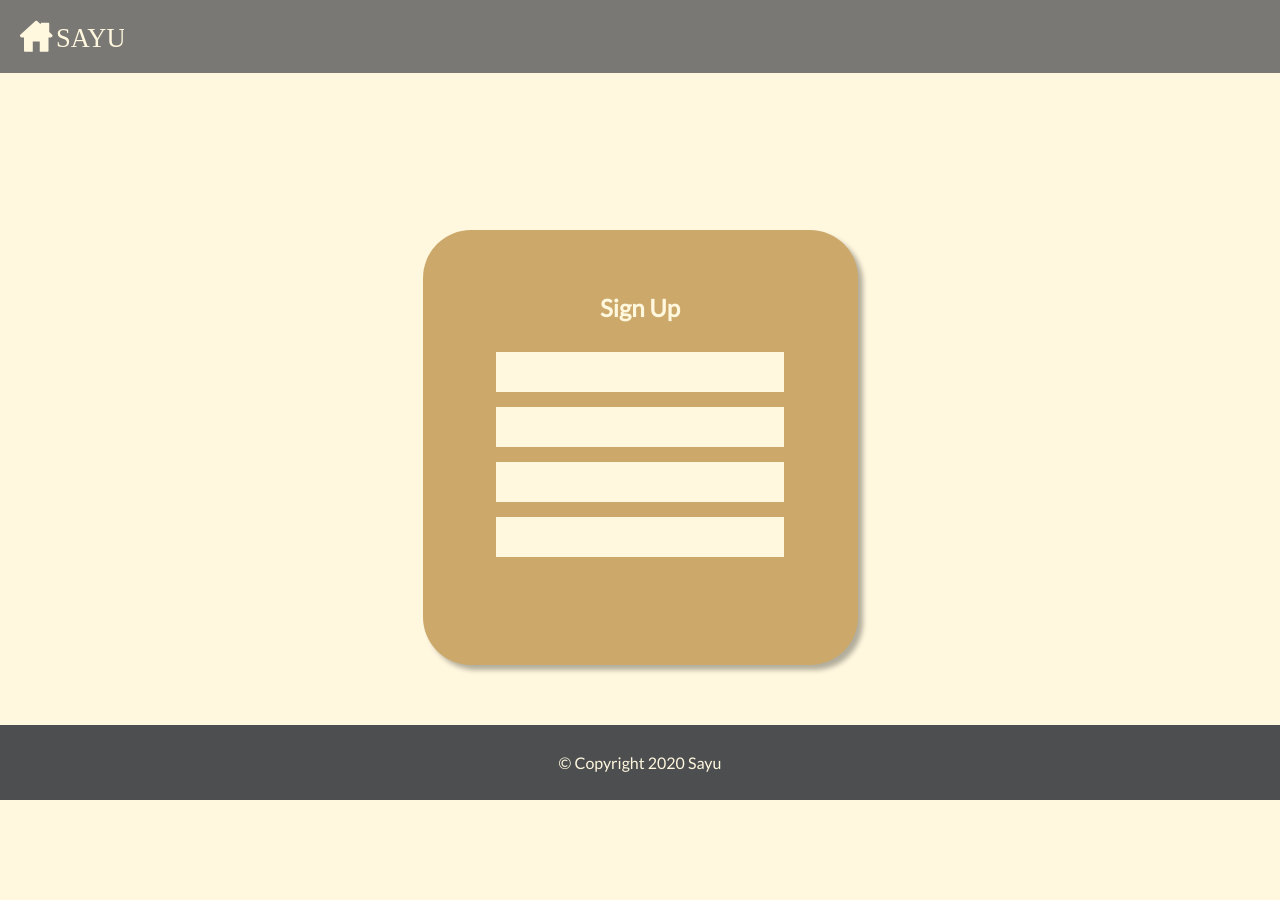
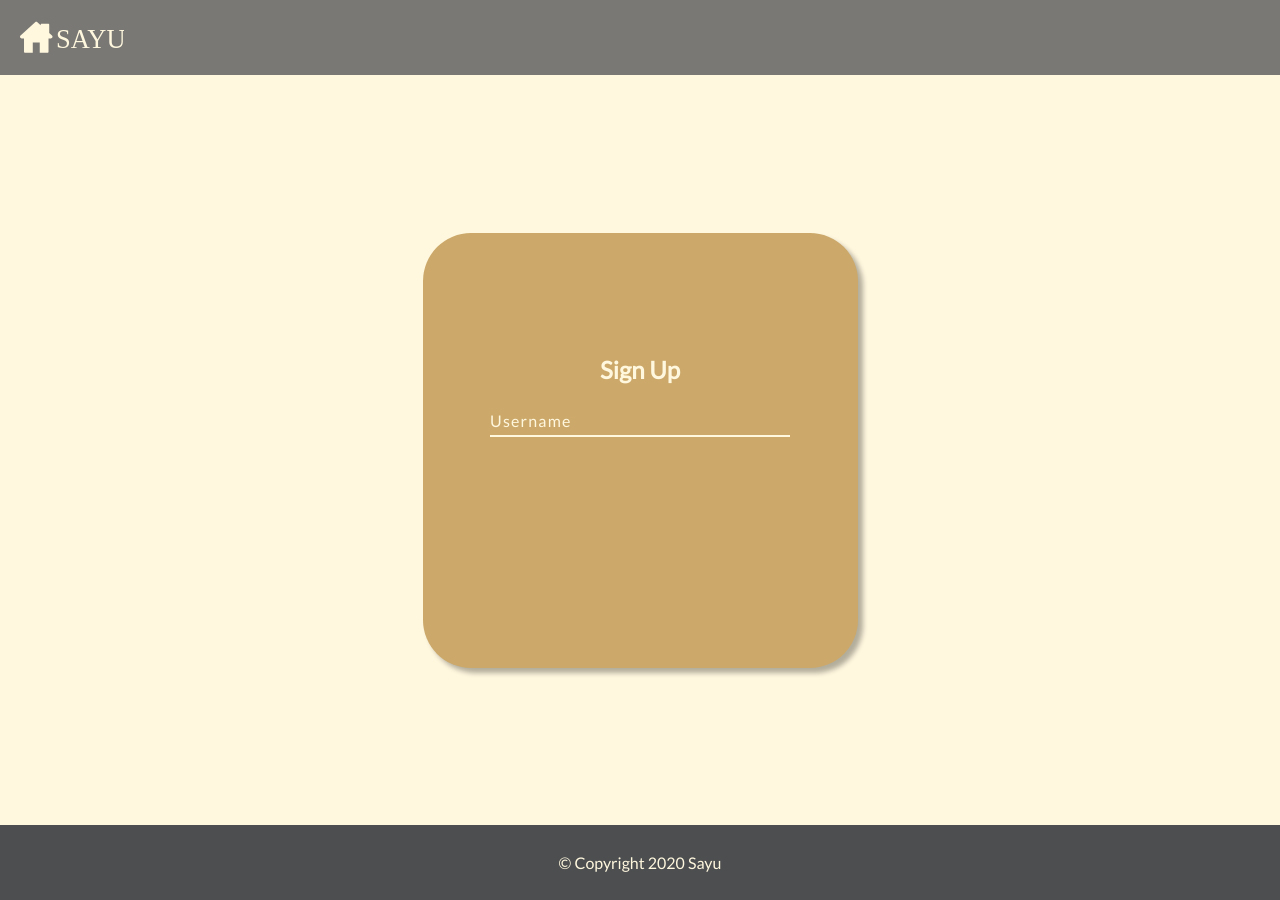
Before and after one commit to yurbika/Sayu-Real-Estate, a React (Create React App) app: page /registration in a window 1280 px wide. Before the commit the page ends 823 px from the top, so only its background shows below. Built offline with nearby package versions, Linux system fonts and the light colour scheme.

Commit message:
styling for signup page, signUpIn component created

```diff
--- a/src/components/input/input.styles.jsx
+++ b/src/components/input/input.styles.jsx
@@ -2,6 +2,19 @@ import styled, { css } from "styled-components";
 import theme from "../../utils/theme";
 
 const getInputStyles = props => {
+  if (props.registration)
+    return css`
+      max-width: unset;
+      background: none;
+      padding: 0;
+      font-size: 0.8rem;
+      height: inherit;
+      width: inherit;
+      &:focus {
+        border: none;
+        border-color: none;
+      }
+    `;
   if (props.inputHomeResponsiv)
     return css`
       border-radius: 15px;
--- a/src/components/sign-in/sign-in.component.jsx
+++ b/src/components/sign-in/sign-in.component.jsx
@@ -8,10 +8,15 @@ const SignIn = () => (
   <form action="" className="form">
     <h2>Sign Up</h2>
     <div className="content-container">
-      <Input />
-      <Input />
-      <Input />
-      <Input />
+      <div className="input-container">
+        <Input registration name="username" required />
+        <label htmlFor="username" className="label-name">
+          <span className="content-name">Username</span>
+        </label>
+      </div>
+      <Input registration />
+      <Input registration />
+      <Input registration />
     </div>
   </form>
 );
--- a/src/components/sign-in/sign-in.styles.scss
+++ b/src/components/sign-in/sign-in.styles.scss
@@ -14,9 +14,11 @@ form {
 }
 
 .content-container {
+  position: relative;
   display: flex;
   flex-direction: column;
-  padding: 30px;
+  width: 100%;
+  padding: 0 15px;
   h2 {
     position: absolute;
     top: 50px;
@@ -24,4 +26,62 @@ form {
   & > * {
     margin-bottom: 15px;
   }
+
+  .input-container {
+    position: relative;
+    display: flex;
+    overflow: hidden;
+    flex-direction: column;
+    align-self: center;
+    height: 3rem;
+    width: 100%;
+    max-width: 300px;
+    margin-top: 5px;
+
+    label {
+      position: absolute;
+      pointer-events: none;
+      text-align: left;
+      border-bottom: 2px solid #fff7de;
+      color: #636669;
+      height: 100%;
+      width: 100%;
+      letter-spacing: 1.2px;
+
+      .content-name {
+        position: absolute;
+        bottom: 5px;
+        left: 0;
+        transition: all 0.3s ease;
+      }
+    }
+
+    label::after {
+      content: "";
+      position: absolute;
+      width: 100%;
+      height: 100%;
+      border-bottom: 3px solid #4c4e50;
+      top: -1px;
+      transform: translateX(-100%);
+      transition: all 0.3s ease;
+    }
+
+    input:focus + .label-name .content-name,
+    input:valid + .label-name .content-name {
+      transform: translateY(-150%);
+      font-size: 14px;
+    }
+
+    input:focus,
+    input:valid {
+      height: 2.5rem;
+      padding-top: 20px;
+    }
+
+    input:focus + .label-name::after,
+    input:valid + .label-name::after {
+      transform: translateX(0%);
+    }
+  }
 }
--- a/src/pages/sign-in-and-sign-up/sign-in-and-sign-up.component.jsx
+++ b/src/pages/sign-in-and-sign-up/sign-in-and-sign-up.component.jsx
@@ -14,7 +14,7 @@ const SignInAndSignUpPage = () => (
     <div className="sign-in-up-container">
       <SignIn />
     </div>
-    <Footer />
+    <Footer errorPage />
   </div>
 );
 
--- a/src/pages/sign-in-and-sign-up/sign-in-and-sign-up.styles.scss
+++ b/src/pages/sign-in-and-sign-up/sign-in-and-sign-up.styles.scss
@@ -1,9 +1,6 @@
 .container {
   min-height: 750px;
   height: calc(100vh - 150px);
-  display: flex;
-  flex-direction: column;
-  align-items: center;
 
   .sign-in-up-container {
     display: flex;
```
